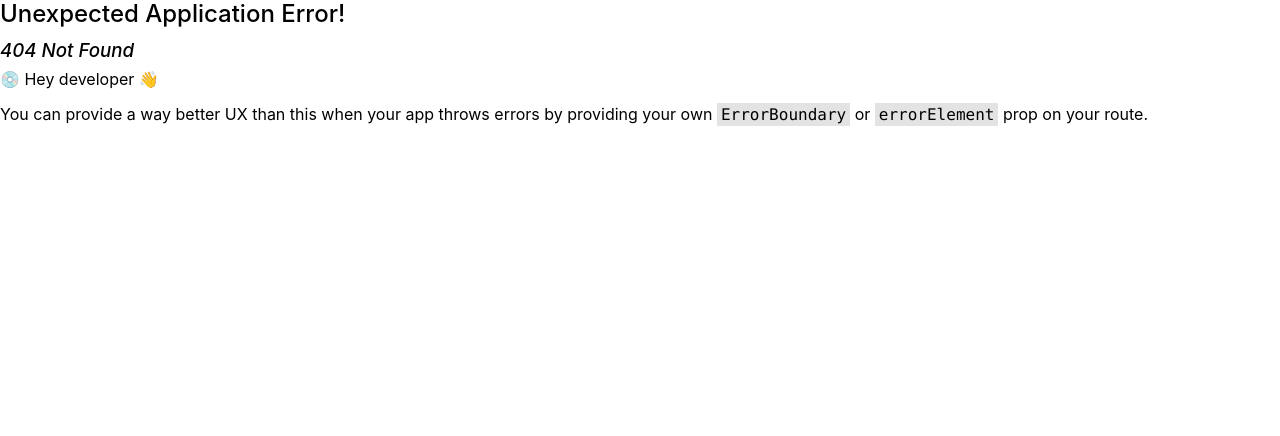
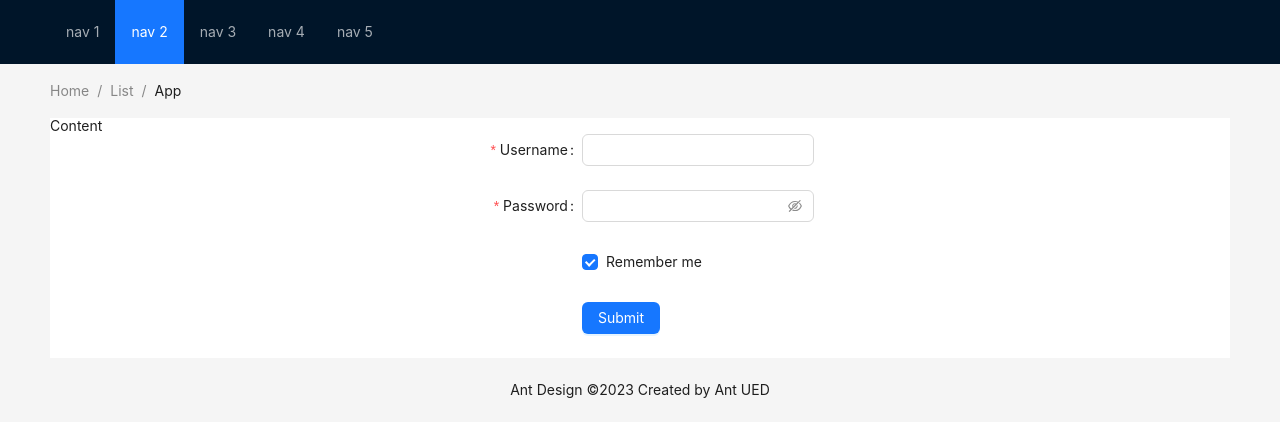
Before and after one commit to tuszmak/ecosampler, a React (Create React App) app in the folder src/frontend/: page /login in a window 1280 px wide. Before the commit this address had no page. Shown: the top 436 px of the page. Built offline with nearby package versions, Linux system fonts and the light colour scheme.

Commit message:
feat: Implement login component

```diff
--- a/src/frontend/src/App.js
+++ b/src/frontend/src/App.js
@@ -2,12 +2,14 @@
 import Sample from './Sample';
 import 'antd/dist/reset.css';
 import RootLayout from './layout/RootLayout';
+import Login from './pages/login';
 
 const router = createBrowserRouter(
   createRoutesFromElements(
     <Route path='/' element={<RootLayout />}>
       <Route index element={<Sample />} />
       <Route path='sample' element={<Sample />} />
+      <Route path='login' element={<Login />} />
     </Route>
   )
 )
--- a/src/frontend/src/index.css
+++ b/src/frontend/src/index.css
@@ -11,3 +11,9 @@
   font-family: source-code-pro, Menlo, Monaco, Consolas, 'Courier New',
     monospace;
 }
+.loginForm{
+  display: flex;
+  flex-direction: column;
+  justify-content: center;
+  align-items: center;
+}
--- /dev/null
+++ b/src/frontend/src/pages/login/Login.js
@@ -0,0 +1,85 @@
+import React from 'react';
+import { Button, Checkbox, Form, Input } from 'antd';
+const onFinish = (values) => {
+    console.log('Success:', values);
+};
+const onFinishFailed = (errorInfo) => {
+    console.log('Failed:', errorInfo);
+};
+const Login = () => {
+    return (
+        <div className='loginForm'>
+            <Form
+            name="basic"
+            labelCol={{
+                span: 8,
+            }}
+            wrapperCol={{
+                span: 16,
+            }}
+            style={{
+                maxWidth: 600,
+            }}
+            initialValues={{
+                remember: true,
+            }}
+            onFinish={onFinish}
+            onFinishFailed={onFinishFailed}
+            autoComplete="off"
+        >
+            <Form.Item
+                label="Username"
+                name="username"
+                rules={[
+                    {
+                        required: true,
+                        message: 'Please input your username!',
+                    },
+                ]}
+            >
+                <Input />
+            </Form.Item>
+
+            <Form.Item
+                label="Password"
+                name="password"
+                rules={[
+                    {
+                        required: true,
+                        message: 'Please input your password!',
+                    },
+                ]}
+            >
+                <Input.Password />
+            </Form.Item>
+
+            <Form.Item
+                name="remember"
+                valuePropName="checked"
+                wrapperCol={{
+                    offset: 8,
+                    span: 16,
+                }}
+            >
+                <Checkbox>Remember me</Checkbox>
+            </Form.Item>
+
+            <Form.Item
+                wrapperCol={{
+                    offset: 8,
+                    span: 16,
+                }}
+            >
+                <Button type="primary" htmlType="submit">
+                    Submit
+                </Button>
+            </Form.Item>
+        </Form></div>
+    )
+
+
+
+
+}
+
+export default Login;
--- /dev/null
+++ b/src/frontend/src/pages/login/index.js
@@ -0,0 +1,3 @@
+import Login from "./Login";
+
+export default Login;
```
